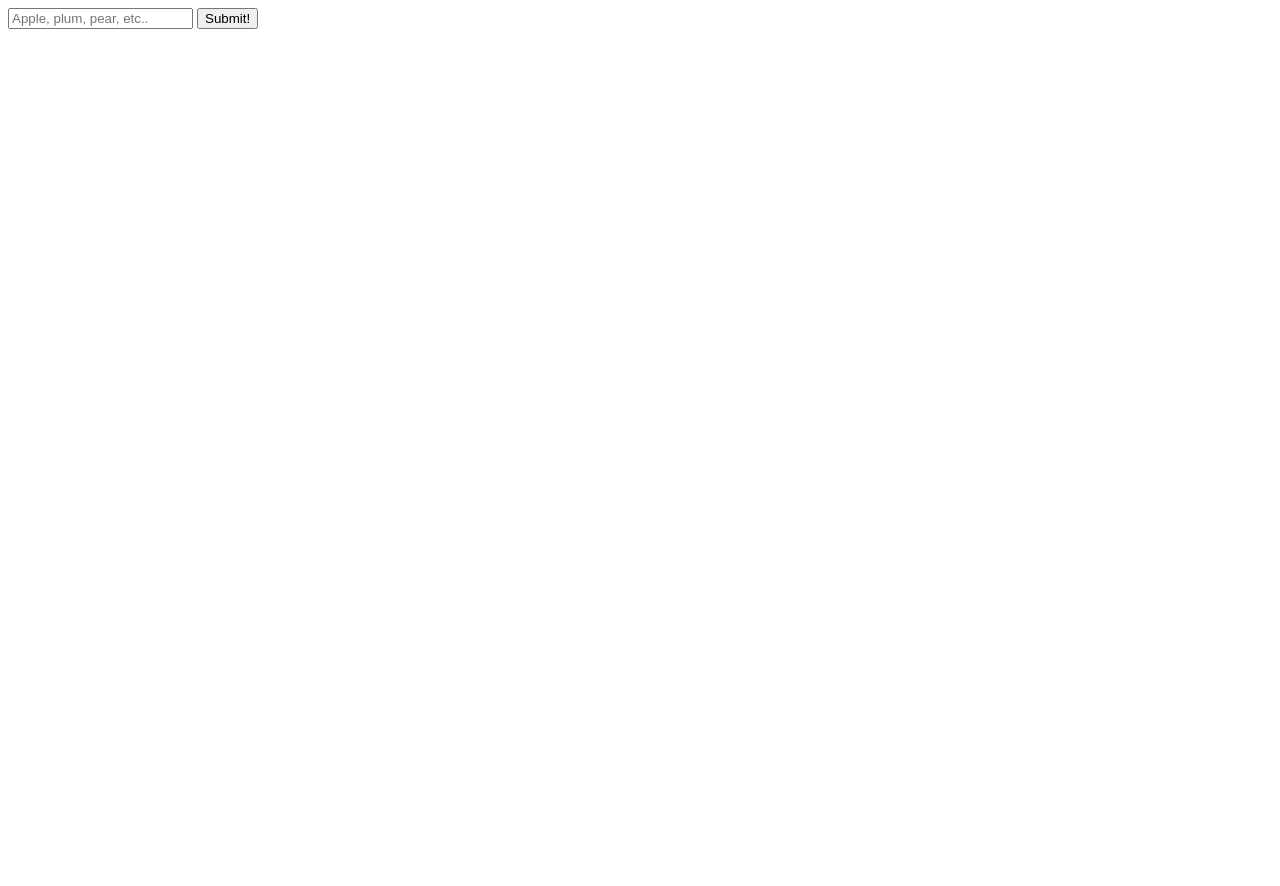
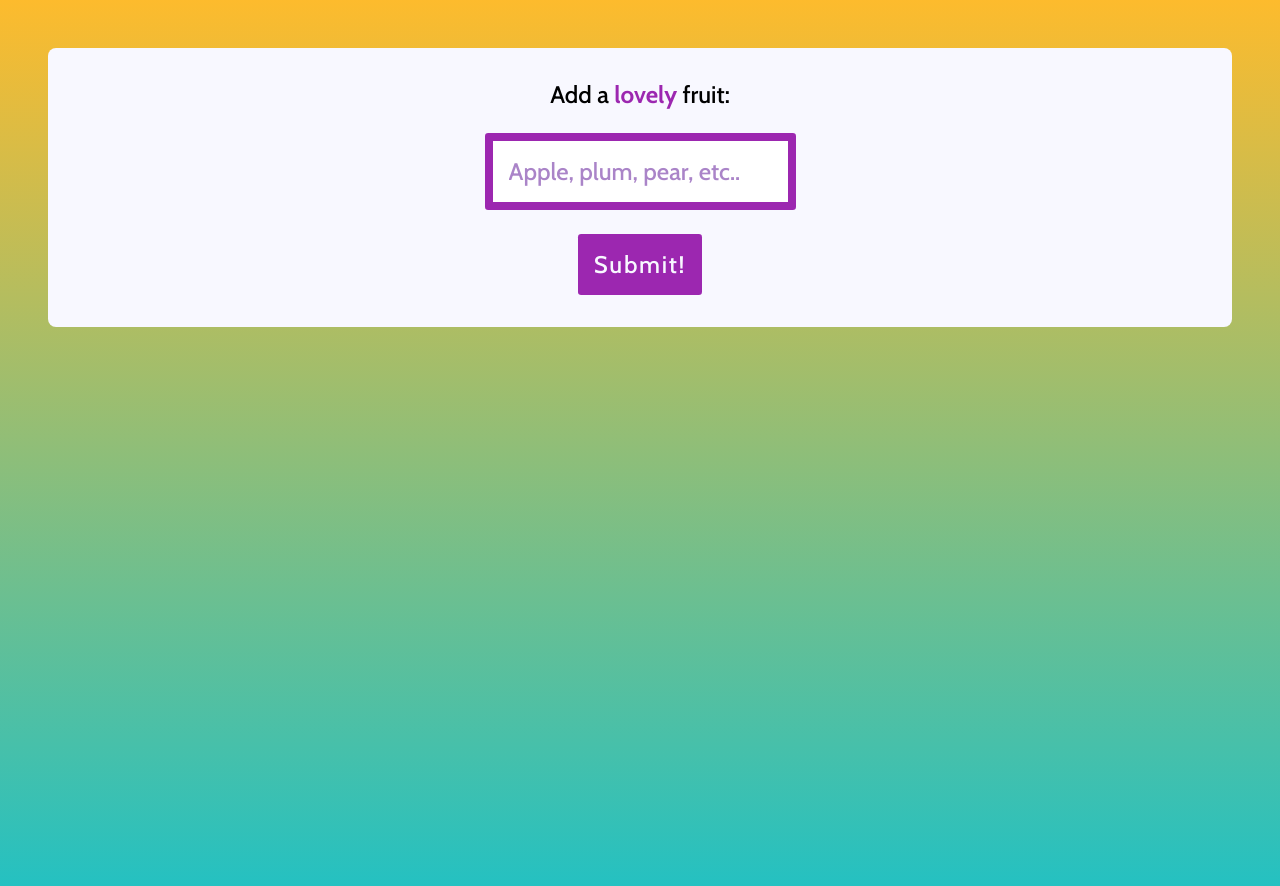
Before and after one commit to hortfrancis/lovely-fruits, a website: page index.html in a window 1280 px wide. Before the commit the page ends 800 px from the top, so only its background shows below. Drawn offline with nearby package versions, Linux system fonts and the light colour scheme.

Commit message:
Add styling for form

```diff
--- a/index.html
+++ b/index.html
@@ -1,18 +1,25 @@
 <!DOCTYPE html>
 <html lang="en">
+
 <head>
     <meta charset="UTF-8">
     <meta name="viewport" content="width=device-width, initial-scale=1.0">
     <title>Document</title>
 
-    <link href="styles.css" rel="stylesheet" type="text/css"/>
+    <link href="styles.css" rel="stylesheet" type="text/css" />
+
+    <link rel="preconnect" href="https://fonts.googleapis.com">
+    <link rel="preconnect" href="https://fonts.gstatic.com" crossorigin>
+    <link href="https://fonts.googleapis.com/css2?family=Cabin:wght@500;700&display=swap" rel="stylesheet">
+
     <script defer src="script.js"></script>
 </head>
+
 <body>
     <main>
 
         <form id="fruit-form">
-            <label for="fruit-input"></label>
+            <label for="fruit-input">Add a <strong class="text-purple">lovely</strong> fruit:</label>
             <input type="text" id="fruit-input" placeholder="Apple, plum, pear, etc.." required>
             <button type="submit">Submit!</button>
         </form>
@@ -23,4 +30,5 @@
 
     </main>
 </body>
+
 </html>
--- a/styles.css
+++ b/styles.css
@@ -1,3 +1,72 @@
 .fruit-list__item-title {
-    color: red;   /* For testing */
+    color: red;
+    /* For testing */
 }
+
+body,
+input,
+button {
+    font-family: 'Cabin', sans-serif;
+    font-size: 1.5rem;
+}
+
+body {
+    min-height: 100vh;
+    margin: 0;
+    padding: 3rem;
+
+    background: rgb(34, 193, 195);
+    background: linear-gradient(0deg, rgba(34, 193, 195, 1) 0%, rgba(253, 187, 45, 1) 100%);
+}
+
+form {
+    display: flex;
+    flex-direction: column;
+    align-items: center;
+    gap: 1.5rem;
+
+    padding: 2rem;
+    border-radius: 0.5rem;
+    background-color: ghostWhite;
+}
+
+input,
+button {
+    padding: 1rem;
+    border-radius: 0.2rem;
+}
+
+input {
+    border: 0.5rem solid #9C27B0;
+
+}
+
+input::placeholder {
+    color: #aa84c8;
+}
+
+input:hover,
+input:active,
+input:focus {
+    border-color: gold;
+    outline: none;
+}
+
+button {
+    color: ghostWhite;
+    background-color: #9C27B0;
+    border: none;
+    letter-spacing: 0.1ch;
+}
+
+button:hover,
+button:active,
+button:focus {
+    background-color: gold;
+    color: black;
+}
+
+
+.text-purple {
+    color: #9C27B0;
+}
```
